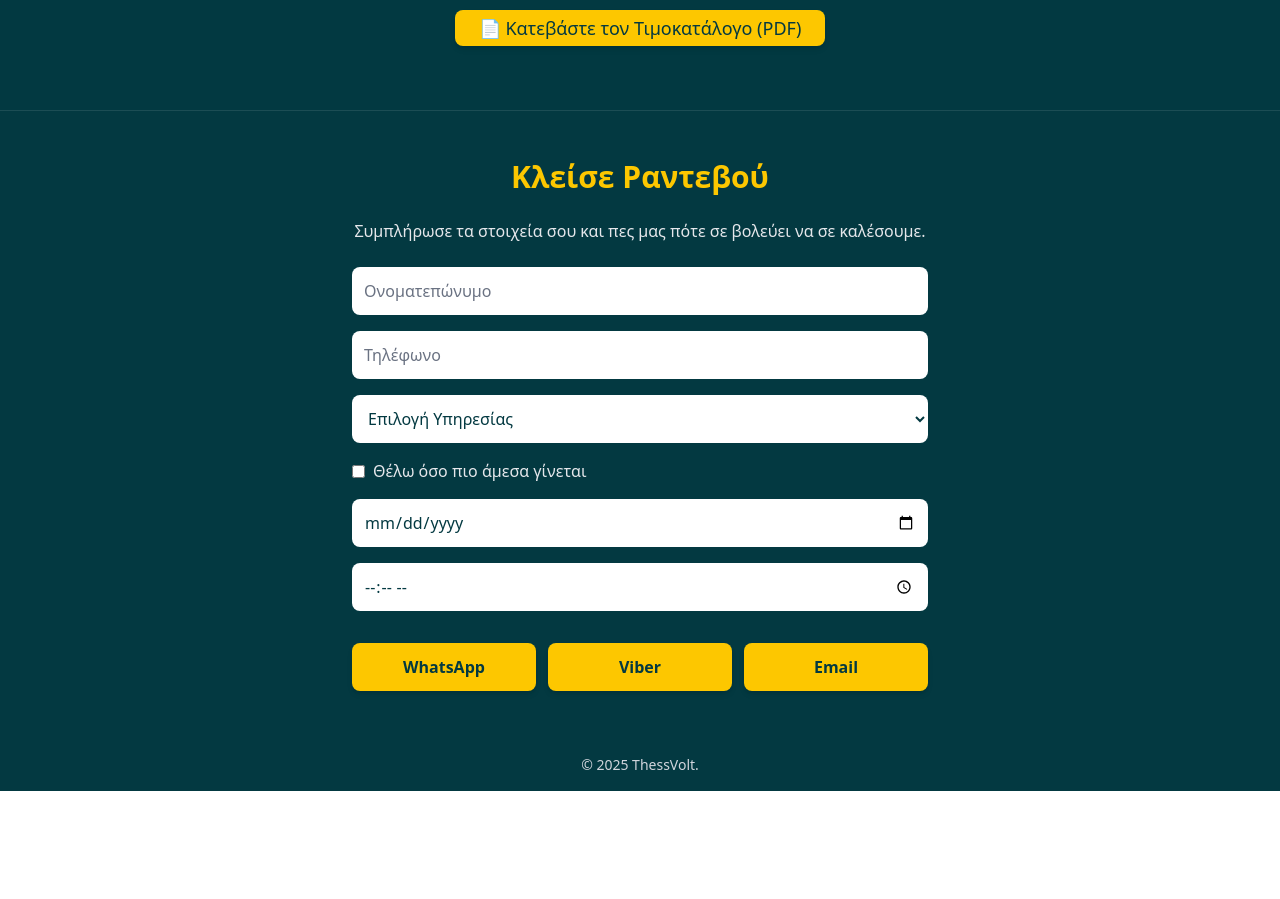
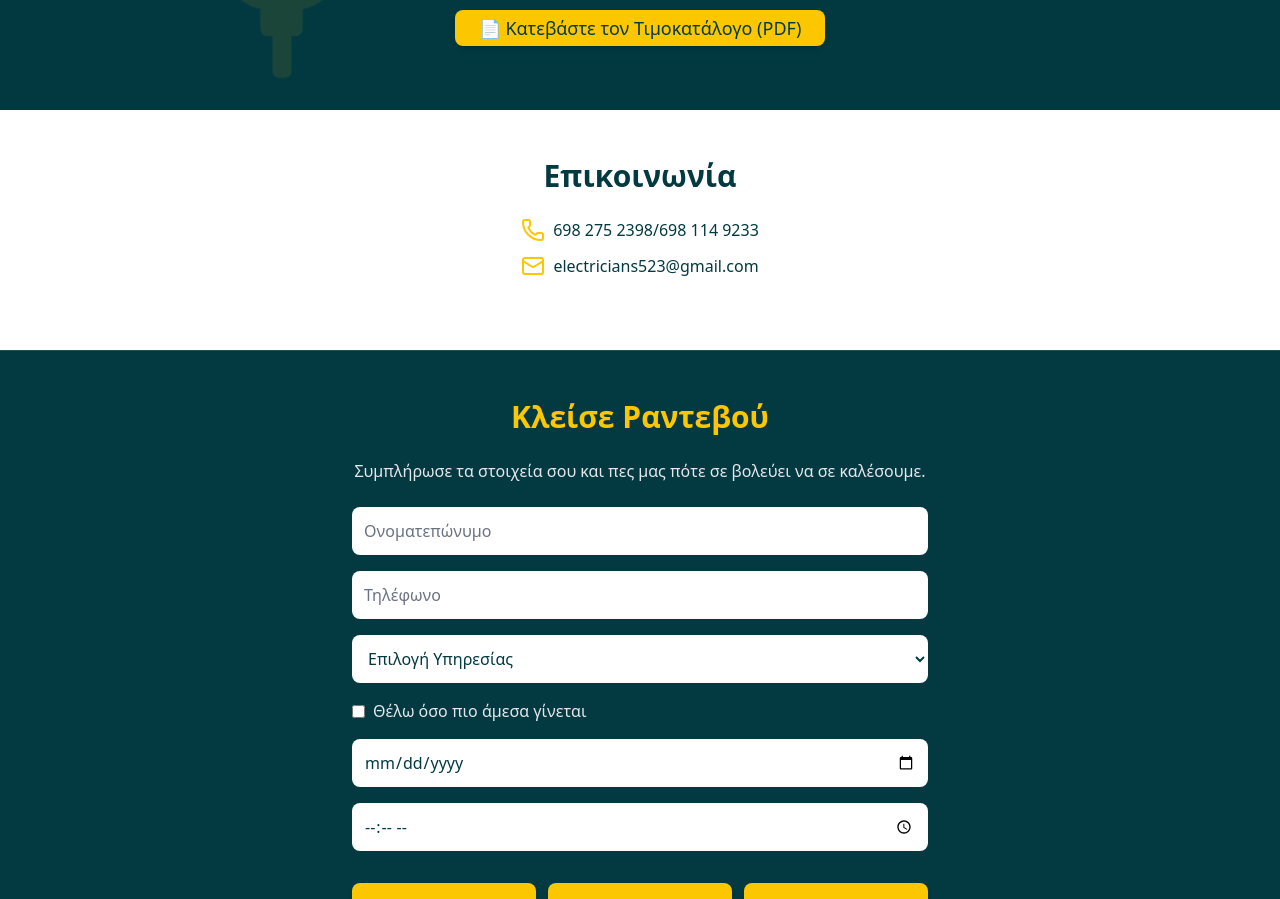
Before and after one commit to electricians523/thessvolt, a Next.js app: page / in a window 1280 px wide. Shown: the part 1339-2238 px from the top of the page. Before the commit the page ends 2130 px from the top, so only its background shows below. Built offline with nearby package versions, Linux system fonts and the light colour scheme.

Commit message:
💡 Updated landing page with fixes

```diff
--- a/src/app/page.tsx
+++ b/src/app/page.tsx
@@ -197,6 +197,28 @@ const [asap, setAsap] = useState(false);
 
 </section>
 
+<section className="bg-white text-[#033941] py-12 text-center">
+  <h2 className="text-3xl font-semibold mb-6">Επικοινωνία</h2>
+  <div className="flex flex-col items-center gap-3 mb-6">
+    <p className="flex items-center">
+      <Phone className="inline mr-2 text-yellow-400" aria-hidden="true" />
+      <a href="tel:+306982752398" className="hover:underline">
+        698 275 2398
+      </a>
+      {" / "}
+      <a href="tel:+306981149233" className="hover:underline">
+        698 114 9233
+      </a>
+    </p>
+    <p className="flex items-center">
+      <Mail className="inline mr-2 text-yellow-400" aria-hidden="true" />
+      <a href="mailto:electricians523@gmail.com" className="hover:underline">
+        electricians523@gmail.com
+      </a>
+    </p>
+  </div>
+</section>
+
 
 
 
```
